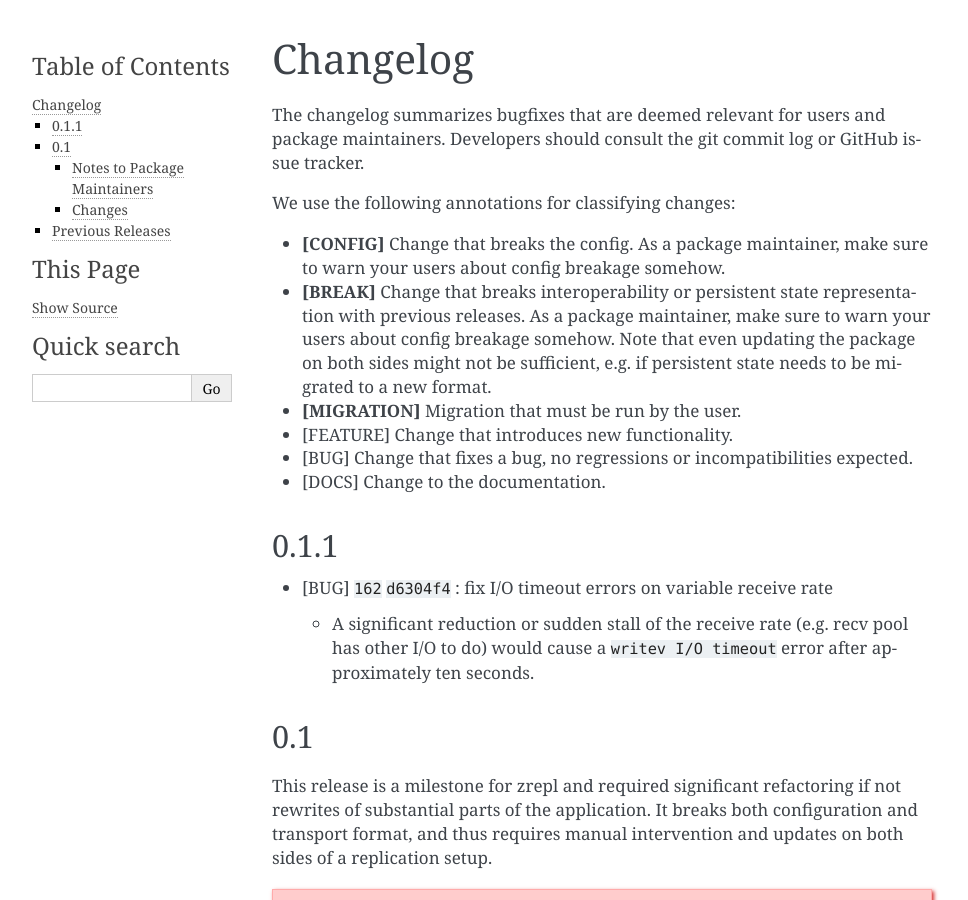
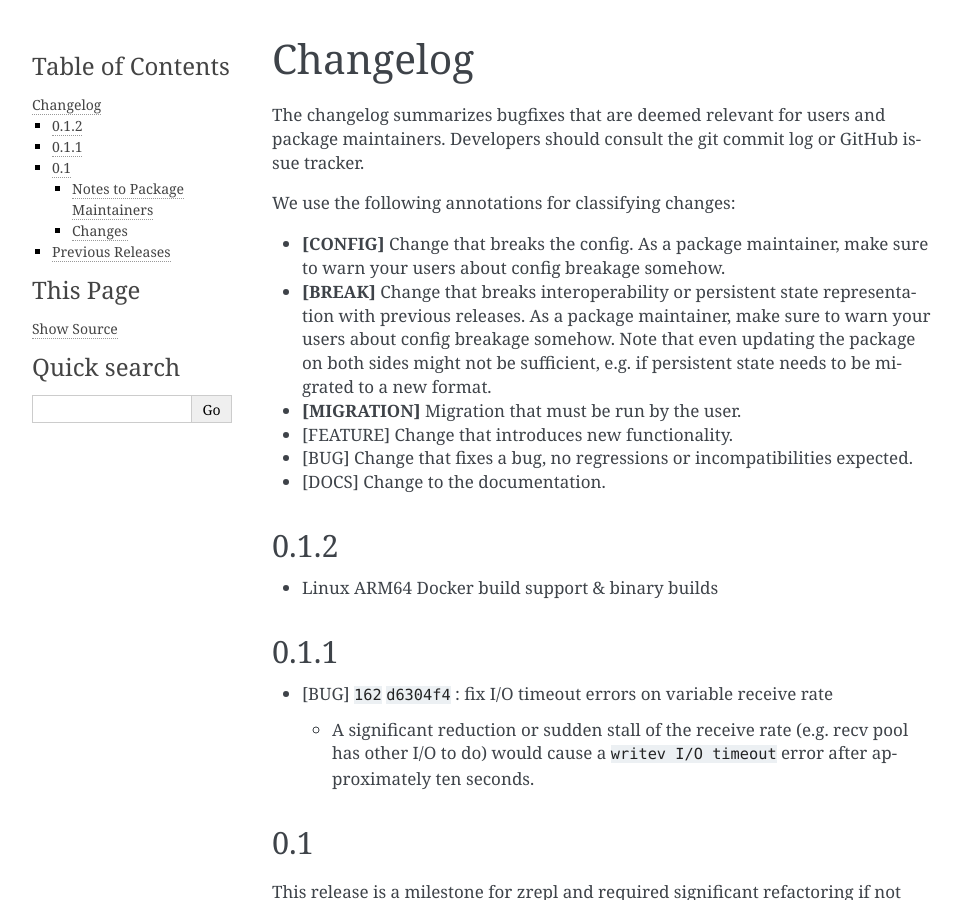
Before and after one commit to zrepl/zrepl, a Sphinx documentation site: the page built from docs/changelog.rst, in a window 1280 px wide and 900 px high. Shown: the whole window, without its empty margins (148-1116 px from the left). Built offline with Sphinx 7.4.7, drawn with Linux system fonts in a browser that asks for light colours; the version number could not be read and is left out; cross-references to code outside the pages are shown as plain code.

Commit message:
build: Linux arm64 support
* protoc zip fetching
* Makefile:
    * GOOS and GOARCH
    * run vet on all targets

Note: freebsd/arm64 is apparently not supported

fixes #180
refs #181

```diff
--- a/docs/changelog.rst
+++ b/docs/changelog.rst
@@ -24,6 +24,11 @@
 * |feature| Change that introduces new functionality.
 * |bugfix| Change that fixes a bug, no regressions or incompatibilities expected.
 * |docs| Change to the documentation.
+
+0.1.2
+-----
+
+* Linux ARM64 Docker build support & binary builds
 
 0.1.1
 -----
```
Also changed, not shown: 3 other files.
